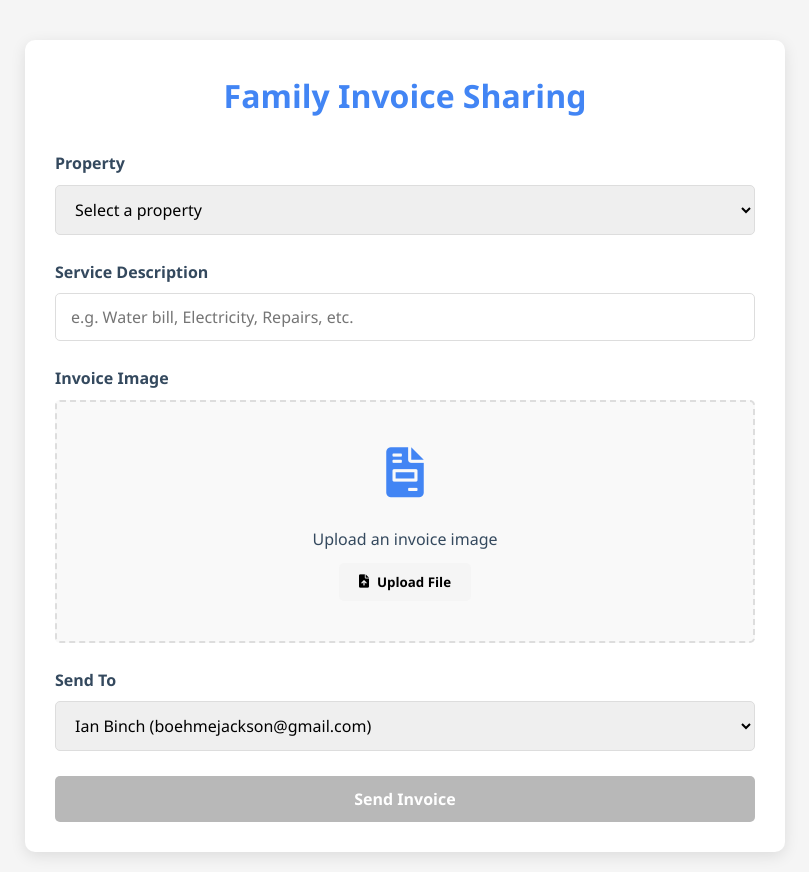
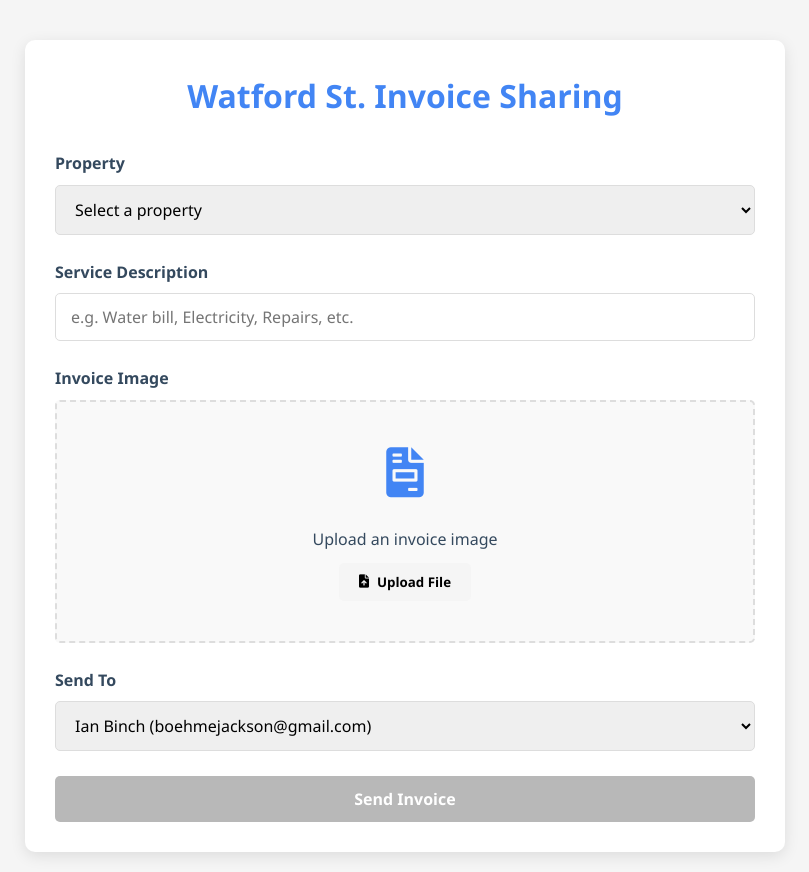
Before and after one commit to jacksonb11467/family-invoice-app, a plain HTML site: page index.html in a window 1280 px wide. Shown: the whole page, without its empty margins (235-1044 px from the left). Drawn offline with Linux system fonts and the light colour scheme.

```diff
--- a/index.html
+++ b/index.html
@@ -292,7 +292,7 @@
 </head>
 <body>
     <div class="container">
-        <h1>Family Invoice Sharing</h1>
+        <h1>Watford St. Invoice Sharing</h1>
 
         <form id="invoice-form">
             <div class="form-group">
```
